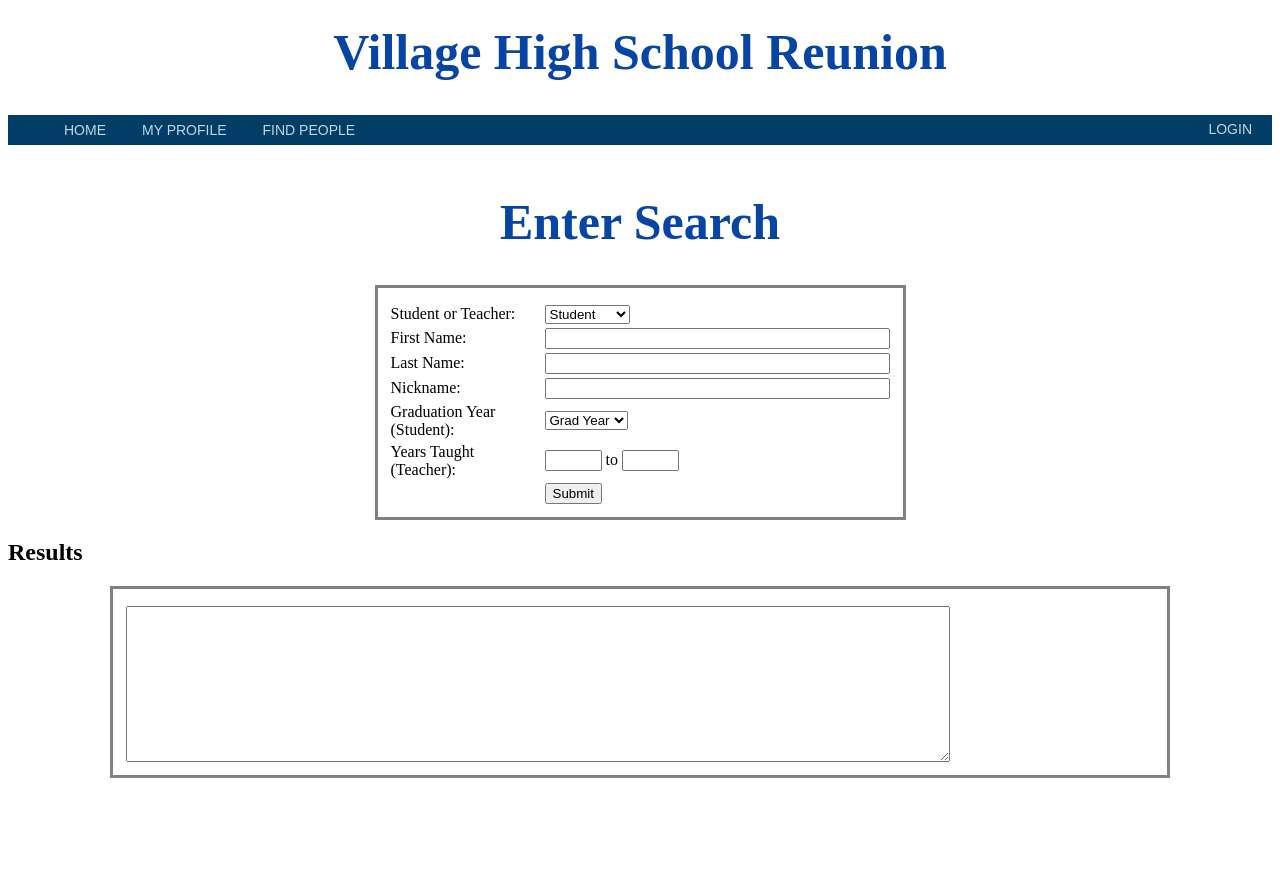
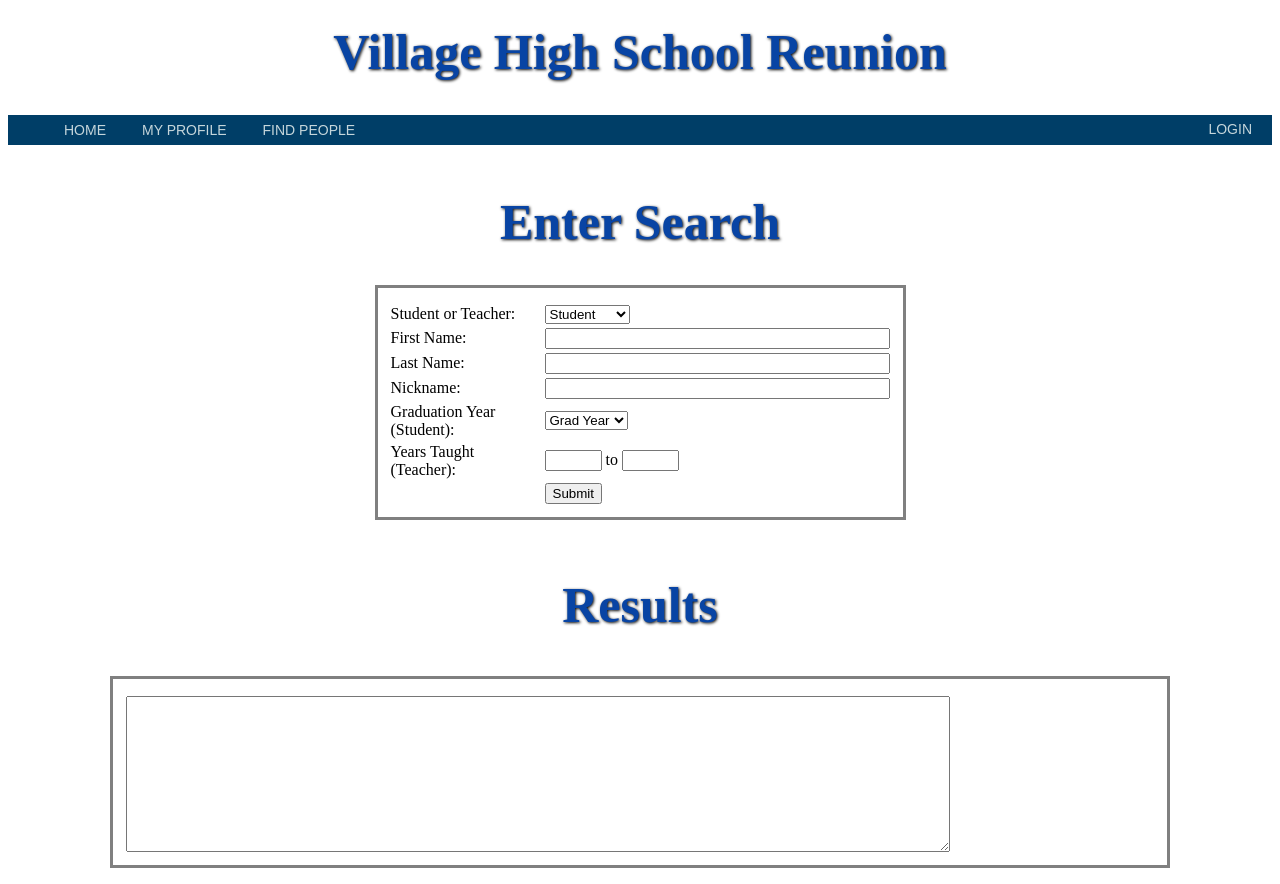
Before and after one commit to Ilovitt19/ICS-499-Project, a PHP site: page /Search.php in a window 1280 px wide. Before the commit the page ends 778 px from the top, so only its background shows below. Run offline with PHP 8.4, Linux system fonts and the light colour scheme.

Commit message:
Added files via upload

```diff
--- a/src/style.css
+++ b/src/style.css
@@ -2,8 +2,18 @@ h1 {
     font-weight: bold;
     font-size: 50px;
     color: #0844A4;
+	text-shadow:1px 1px 3px #080808;
     text-align: center;
     padding-top: 15px;
+}
+h2 {
+	font-weight: bold;
+    font-size: 50px;
+    color: #0844A4;
+	text-shadow:1px 1px 3px #080808;
+    text-align: center;
+    padding-top: 15px;
+
 }
 #info {
     margin: auto;
@@ -11,6 +21,7 @@ h1 {
     background-color: #D4E3FC;
     text-align: center;
     border: 1px solid black;
+	text-shadow:1px 1px 3px #080808;
     margin-bottom: 40px;
     margin-top: 10px;
 }
```
